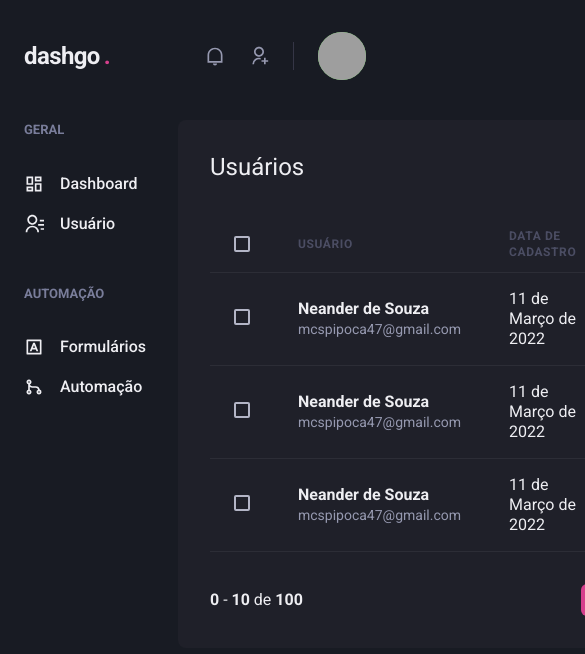
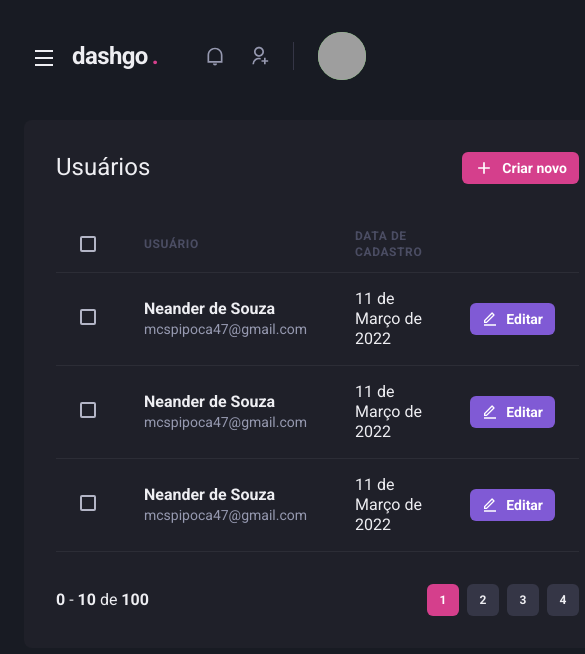
Before and after one commit to neanderdev/dashgo-nextjs, a Next.js app: page /users in a window 390 px wide. Shown: the top 654 px of the page, 585 px wide, since content can reach past the window. Built offline with nearby package versions, Linux system fonts and the light colour scheme; grey boxes are pictures that could not be loaded.

Commit message:
Responsive application sidebar

```diff
--- a/src/components/Header/index.tsx
+++ b/src/components/Header/index.tsx
@@ -1,11 +1,16 @@
-import { Flex, useBreakpointValue } from '@chakra-ui/react';
+import { Flex, Icon, IconButton, useBreakpointValue } from '@chakra-ui/react';
+
+import { useSidebarDrawer } from '../../contexts/SidebarDrawerContext';
 
 import { NotificationNav } from './NotificationNav';
 import { Profile } from './Profile';
 import { SearchBox } from './SearchBox';
 import { Logo } from './Logo';
+import { RiMenuLine } from 'react-icons/ri';
 
 export function Header() {
+  const { onOpen } = useSidebarDrawer();
+
   const isWideVersion = useBreakpointValue({
     base: false,
     lg: true,
@@ -22,6 +27,19 @@
       px="6"
       align="center"
     >
+      {!isWideVersion && (
+        <IconButton
+          aria-label='Open navigation'
+          icon={<Icon as={RiMenuLine} />}
+          fontSize='24'
+          variant='unstyled'
+          onClick={onOpen}
+          mt='3'
+          mr='2'
+        >
+        </IconButton>
+      )}
+
       <Logo />
 
       {isWideVersion && <SearchBox />}
--- /dev/null
+++ b/src/components/Sidebar/SidebarNav.tsx
@@ -0,0 +1,26 @@
+import { Stack } from '@chakra-ui/react';
+import {
+    RiContactsLine,
+    RiDashboardLine,
+    RiGitMergeLine,
+    RiInputMethodLine,
+} from 'react-icons/ri';
+
+import { NavLink } from './NavLink';
+import { NavSection } from './NavSection';
+
+export function SidebarNav() {
+    return (
+        <Stack spacing="12" align="flex-start">
+            <NavSection title="GERAL">
+                <NavLink icon={RiDashboardLine} titleNavLink="Dashboard" />
+                <NavLink icon={RiContactsLine} titleNavLink="Usuário" />
+            </NavSection>
+
+            <NavSection title="AUTOMAÇÃO">
+                <NavLink icon={RiInputMethodLine} titleNavLink="Formulários" />
+                <NavLink icon={RiGitMergeLine} titleNavLink="Automação" />
+            </NavSection>
+        </Stack>
+    );
+}
--- a/src/components/Sidebar/index.tsx
+++ b/src/components/Sidebar/index.tsx
@@ -1,28 +1,38 @@
-import { Box, Stack } from '@chakra-ui/react';
-import {
-  RiContactsLine,
-  RiDashboardLine,
-  RiGitMergeLine,
-  RiInputMethodLine,
-} from 'react-icons/ri';
+import { Box, Drawer, DrawerBody, DrawerCloseButton, DrawerContent, DrawerHeader, DrawerOverlay, useBreakpointValue } from '@chakra-ui/react';
 
-import { NavLink } from './NavLink';
-import { NavSection } from './NavSection';
+import { useSidebarDrawer } from '../../contexts/SidebarDrawerContext';
+
+import { SidebarNav } from './SidebarNav';
 
 export function Sidebar() {
+  const { isOpen, onClose } = useSidebarDrawer();
+
+  const isDrawerSidebar = useBreakpointValue({
+    base: true,
+    lg: false,
+  });
+
+  if (isDrawerSidebar) {
+    return (
+      <Drawer isOpen={isOpen} placement='left' onClose={onClose}>
+        <DrawerOverlay>
+          <DrawerContent bg='gray.800' p='4'>
+            <DrawerCloseButton mt='6' />
+
+            <DrawerHeader>Navegação</DrawerHeader>
+
+            <DrawerBody>
+              <SidebarNav />
+            </DrawerBody>
+          </DrawerContent>
+        </DrawerOverlay>
+      </Drawer>
+    );
+  }
+
   return (
     <Box as="aside" w="64" mr="8">
-      <Stack spacing="12" align="flex-start">
-        <NavSection title="GERAL">
-          <NavLink icon={RiDashboardLine} titleNavLink="Dashboard" />
-          <NavLink icon={RiContactsLine} titleNavLink="Usuário" />
-        </NavSection>
-
-        <NavSection title="AUTOMAÇÃO">
-          <NavLink icon={RiInputMethodLine} titleNavLink="Formulários" />
-          <NavLink icon={RiGitMergeLine} titleNavLink="Automação" />
-        </NavSection>
-      </Stack>
+      <SidebarNav />
     </Box>
   );
 }
--- /dev/null
+++ b/src/contexts/SidebarDrawerContext.tsx
@@ -0,0 +1,30 @@
+/* eslint-disable react-hooks/exhaustive-deps */
+import { createContext, ReactNode, useContext, useEffect } from "react";
+import { useRouter } from "next/router";
+import { useDisclosure, UseDisclosureReturn } from "@chakra-ui/react";
+
+interface SiderbarDrawerProviderProps {
+    children: ReactNode;
+}
+
+type SiderbarDrawerContextData = UseDisclosureReturn;
+
+const SiderbarDrawerContext = createContext({} as SiderbarDrawerContextData);
+
+export function SiderbarDrawerProvider({ children }: SiderbarDrawerProviderProps) {
+    const disclojure = useDisclosure();
+
+    const router = useRouter();
+
+    useEffect(() => {
+        disclojure.onClose();
+    }, [router.asPath]);
+
+    return (
+        <SiderbarDrawerContext.Provider value={disclojure}>
+            {children}
+        </SiderbarDrawerContext.Provider>
+    );
+}
+
+export const useSidebarDrawer = () => useContext(SiderbarDrawerContext);
--- a/src/pages/_app.tsx
+++ b/src/pages/_app.tsx
@@ -2,11 +2,14 @@
 import { ChakraProvider } from '@chakra-ui/react';
 
 import { theme } from '../styles/theme';
+import { SiderbarDrawerProvider } from '../contexts/SidebarDrawerContext';
 
 function MyApp({ Component, pageProps }: AppProps) {
   return (
     <ChakraProvider resetCSS theme={theme}>
-      <Component {...pageProps} />
+      <SiderbarDrawerProvider>
+        <Component {...pageProps} />
+      </SiderbarDrawerProvider>
     </ChakraProvider>
   );
 }
```
